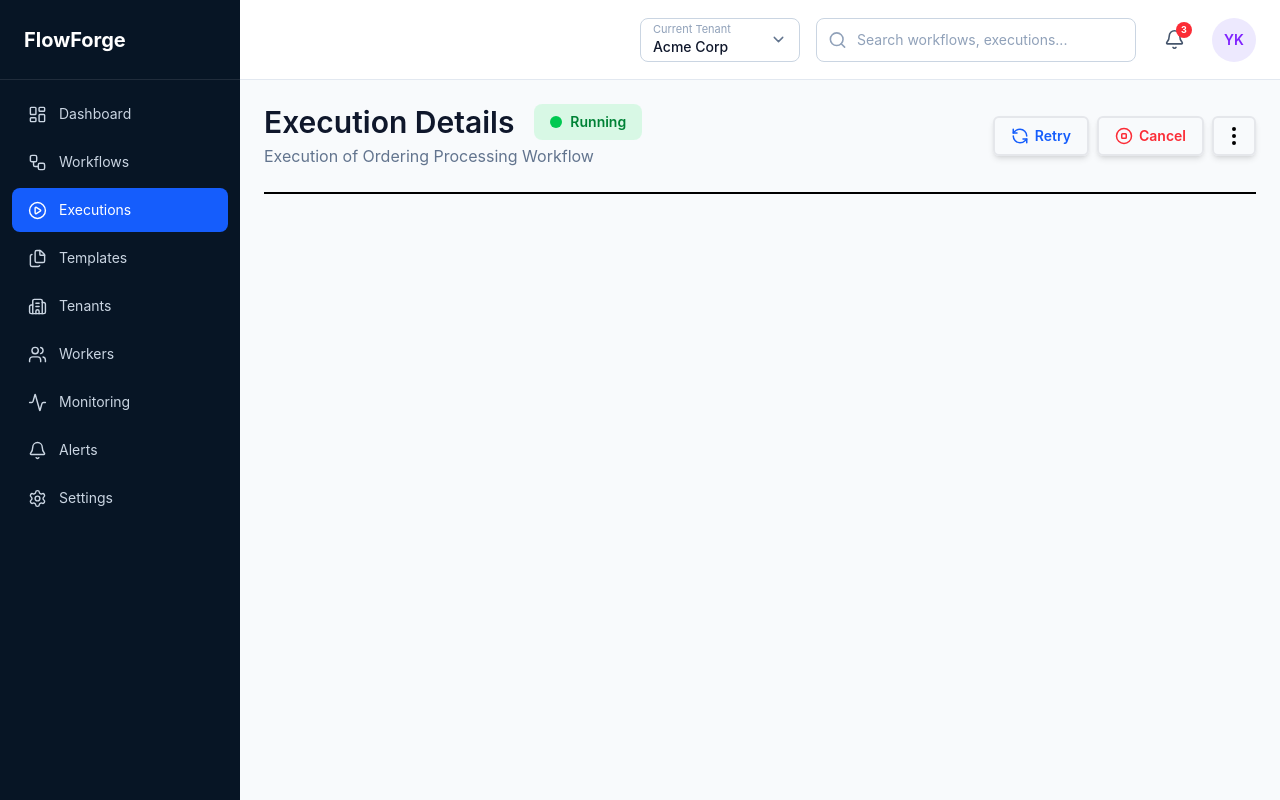
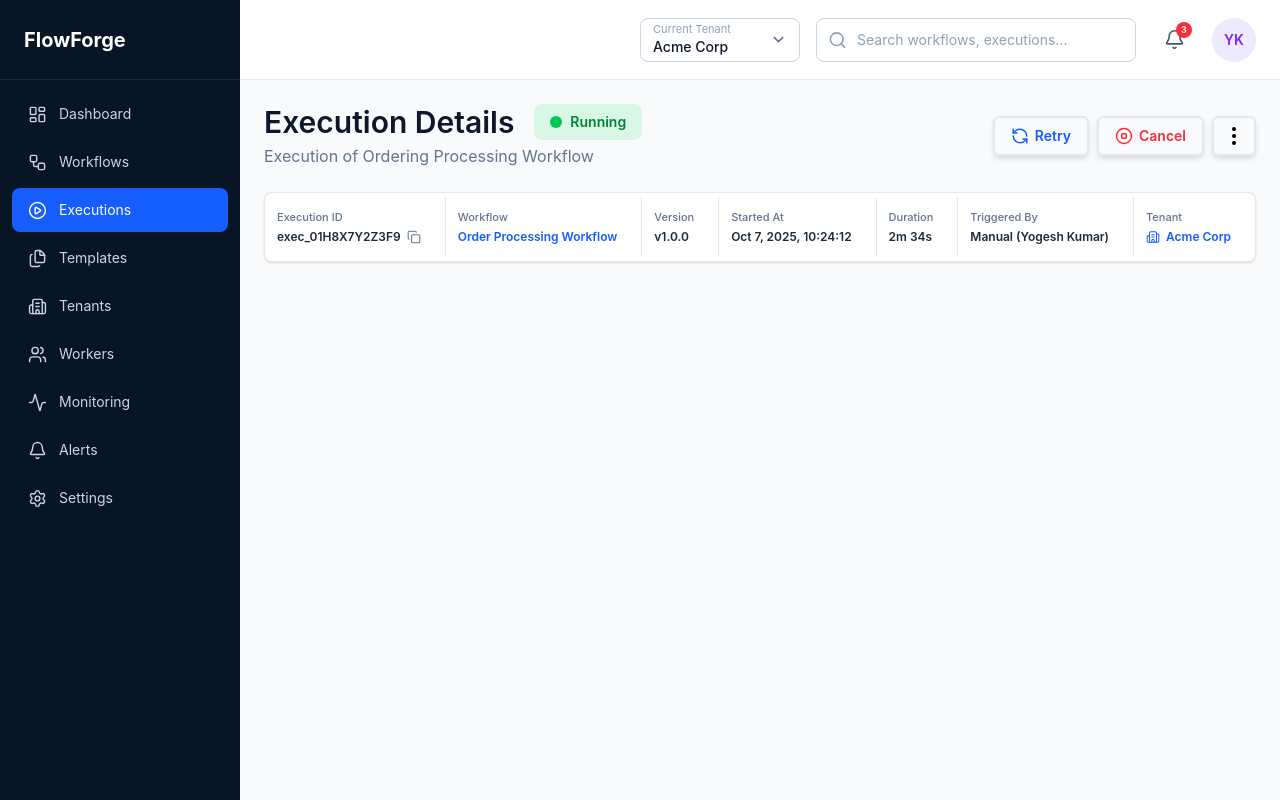
Before and after one commit to rajyalaxmichevula/PROJECT1, a React (Vite) app: page /executions in a window 1280 px wide. Built offline with nearby package versions, Linux system fonts and the light colour scheme.

Commit message:
creating Execution stat cards

```diff
--- a/src/components/Executions/ExecutionStats.jsx
+++ b/src/components/Executions/ExecutionStats.jsx
@@ -1,50 +1,52 @@
-import { BuildingComplex, Copy } from 'lucide-react'
+import { Building2, Copy } from 'lucide-react'
 import ExecutionStatsCard from './ExecutionStatsCard'
 
 const executionStatsData = [
     {
         title: 'Execution ID',
         description: 'exec_01H8X7Y2Z3F9',
-        icon: Copy
+        icon: Copy,
+        iconColor: 'text-slate-500',
     },
     {
         title: 'Workflow',
-        description: 'Order Processing Workflow'
+        description: 'Order Processing Workflow',
     },
     {
         title: 'Version',
-        description: 'v1.0.0'
+        description: 'v1.0.0',
     },
     {
-        title: 'Started at',
-        description: 'Oct 7, 2025, 10:24:12'
+        title: 'Started At',
+        description: 'Oct 7, 2025, 10:24:12',
     },
     {
         title: 'Duration',
-        description: '2m 34s'
+        description: '2m 34s',
     },
     {
         title: 'Triggered By',
-        description: 'Manual (Yogesh Kumar)'
+        description: 'Manual (Yogesh Kumar)',
     },
     {
         title: 'Tenant',
         description: 'Acme Corp',
-        icon: BuildingComplex
-    }
+        icon: Building2,
+        iconColor: 'text-blue-600',
+    },
 ]
 
 const ExecutionStats = () => {
-
-
     return (
-        <div className='grid grid-cols-1 md:grid-cols-2 lg:grid-cols-7 border'>
+        <div className="inline-grid max-w-full grid-cols-1 overflow-x-auto rounded-lg border border-gray-200 bg-white py-1 shadow-sm sm:grid-cols-4 lg:flex"
+        >
             {
-                executionStatsData.map((stat) => {
-                    <ExecutionStatsCard key={stat.title} {...stat} />
-                })
-            }
-
+                executionStatsData.map((stat) => (
+                    <ExecutionStatsCard
+                        key={stat.title}
+                        {...stat}
+                    />
+                ))}
         </div>
     )
 }
--- a/src/components/Executions/ExecutionStatsCard.jsx
+++ b/src/components/Executions/ExecutionStatsCard.jsx
@@ -1,16 +1,66 @@
-import React from 'react'
-
 const ExecutionStatsCard = ({
     title,
     description,
-    icon
+    icon: Icon,
+    iconColor = 'text-slate-500',
 }) => {
+    const handleCopy = async () => {
+        try {
+            await navigator.clipboard.writeText(description)
+        } catch (error) {
+            console.error('Unable to copy Execution ID:', error)
+        }
+    }
+
+    const isLink = title === 'Workflow' || title === 'Tenant'
+
     return (
-        <div className='rounded-xl border border-slate-200 bg-white p-5 shadow-sm'>
-            <div>
-                <title>Execution ID</title>
-                <p>Lorem ipsum dolor sit amet, consectetur adipisicing elit. Assumenda impedit id magnam ea dicta consequuntur molestias rem officia accusantium excepturi eos beatae vitae tenetur ipsam vel consequatur, cum dignissimos! Officia.</p>
+        <div className="flex min-w-0 flex-1 basis-full flex-col justify-center border-b border-r border-slate-200 px-3 py-3 last:border-r-0 sm:basis-1/2 lg:basis-auto lg:flex-1 lg:border-b-0">
+            {/* Label */}
+            <p className="mb-1 whitespace-nowrap text-[11px] font-medium leading-4 text-slate-500">
+                {title}
+            </p>
+
+            {/* Value and icon */}
+            <div className="flex min-w-0 whitespace-nowrap items-center gap-1.5">
+
+                {/* Tenant icon before text */}
+                {title === 'Tenant' && Icon && (
+                    <Icon
+                        size={14}
+                        strokeWidth={1.8}
+                        className={`shrink-0 ${iconColor}`}
+                        aria-hidden="true"
+                    />
+                )}
+
+                {/* Description */}
+                <span
+                    className={`min-w-0 wrap-break-words text-[12px] font-semibold leading-4 ${isLink ? 'text-blue-600' : 'text-slate-800'
+                        }`}
+                >
+                    {description}
+                </span>
+
+                {/* Execution ID copy icon after text */}
+                {title === 'Execution ID' && Icon && (
+                    <button
+                        type="button"
+                        onClick={handleCopy}
+                        title="Copy Execution ID"
+                        aria-label="Copy Execution ID"
+                        className={`inline-flex shrink-0 items-center justify-center ${iconColor} hover:text-blue-600`}
+                    >
+                        <Icon
+                            size={14}
+                            strokeWidth={1.8}
+                            aria-hidden="true"
+                        />
+                    </button>
+                )}
+
             </div>
+
         </div>
     )
 }
```
